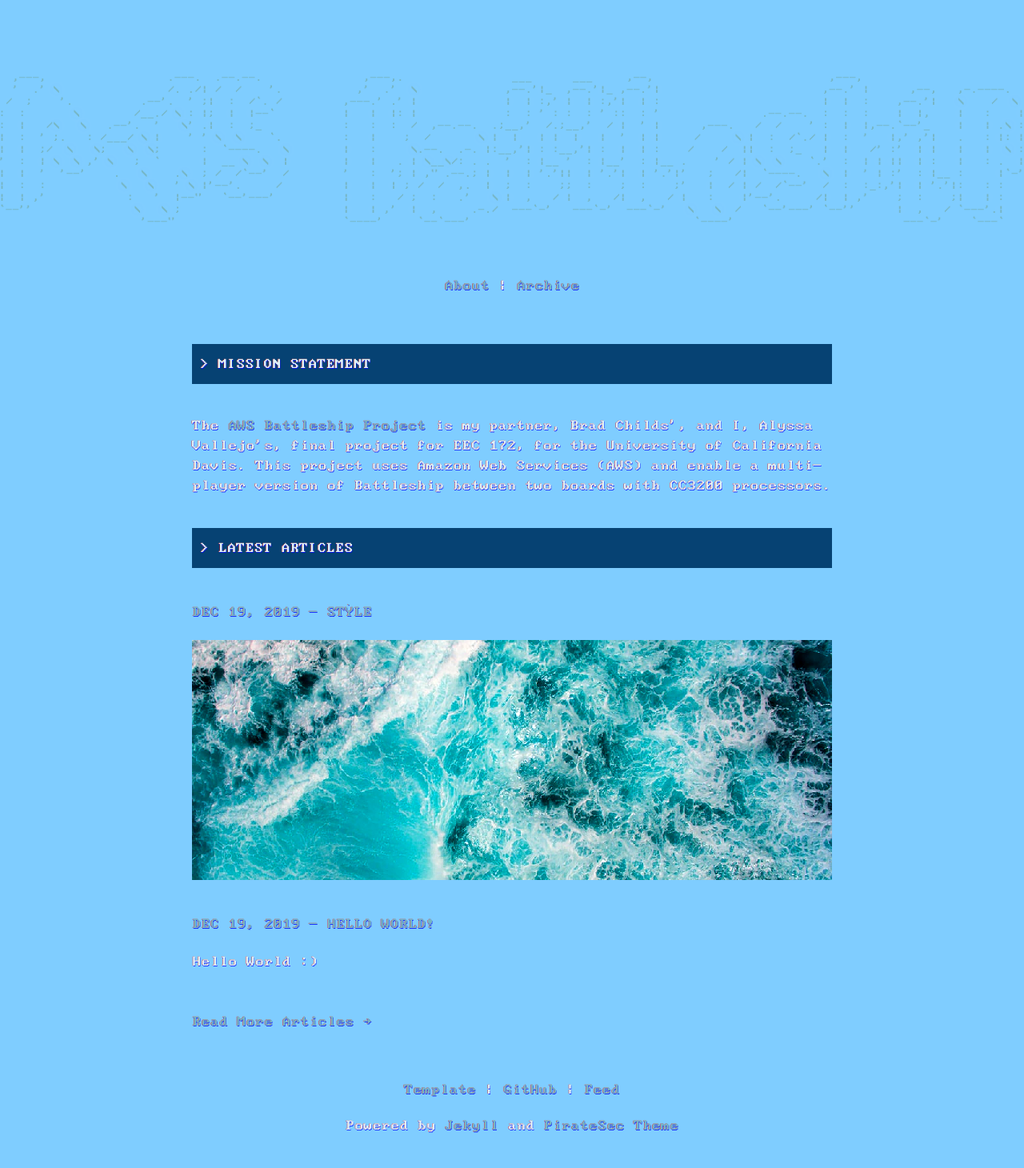
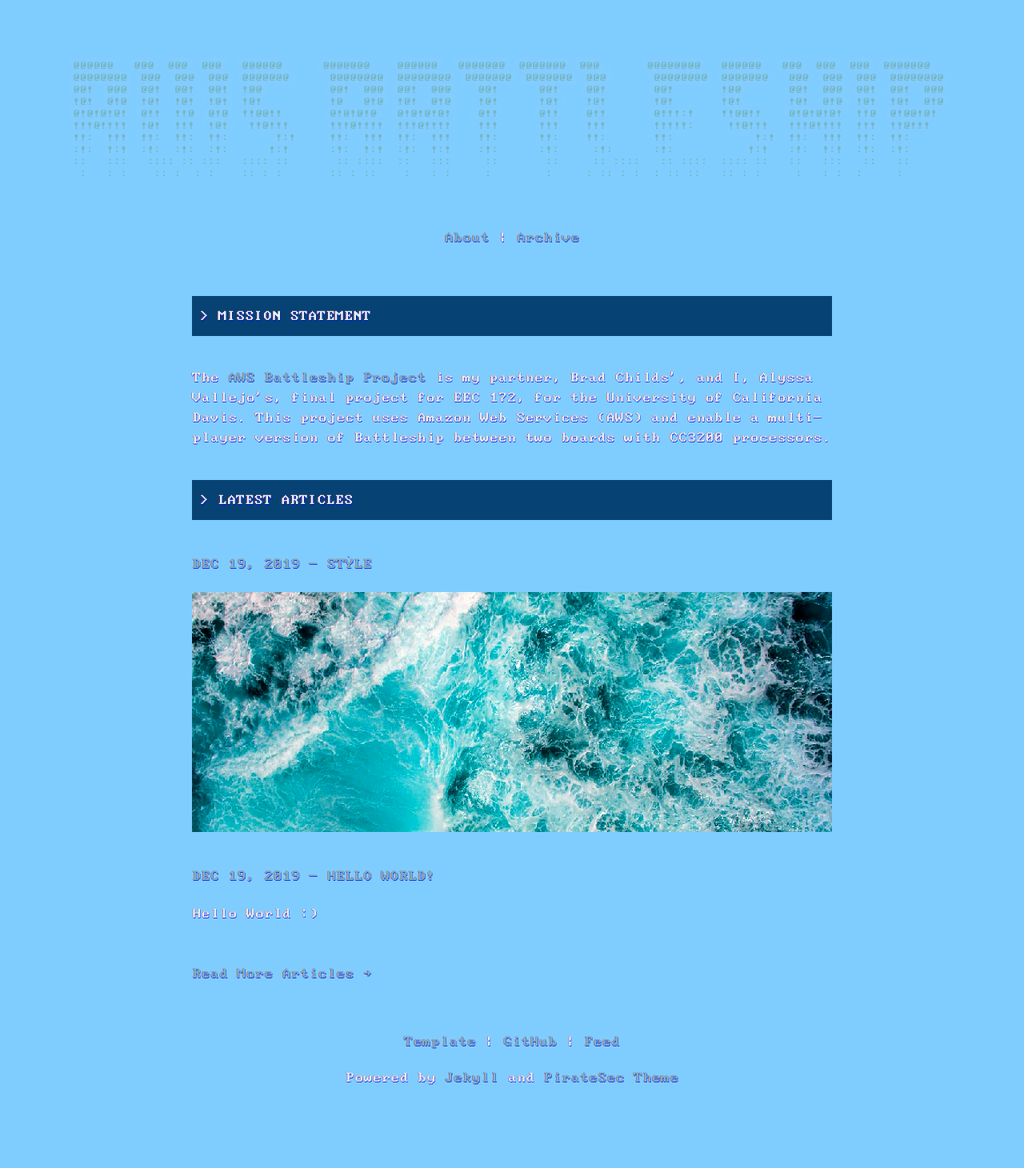
Before and after one commit to AV-CompSci-Mage/aws-battleship, a Jekyll site: the page built from index.html, in a window 1280 px wide. Shown: the whole page at 80% size. Built offline with Jekyll 4.4.1, drawn with Linux system fonts in a browser that asks for light colours; after the commit the page ends 1400 px from its top, so only the background shows below that.

Commit message:
Fixing title

```diff
--- a/_includes/ascii-logo.html
+++ b/_includes/ascii-logo.html
@@ -1,15 +1,11 @@
 
-
-   ,---,                  .---.  .--.--.               ,---,.                ___      ___     ,--,                          ,---,
-   '  .' \                /. ./| /  /    '.           ,'  .'  \             ,--.'|_  ,--.'|_ ,--.'|                        ,--.' |      ,--,   ,-.----.
-  /  ;    '.          .--'.  ' ;|  :  /`. /         ,---.' .' |             |  | :,' |  | :,'|  | :                        |  |  :    ,--.'|   \    /  \
- :  :       \        /__./ \ : |;  |  |--`          |   |  |: |             :  : ' : :  : ' ::  : '               .--.--.  :  :  :    |  |,    |   :    |
- :  |   /\   \   .--'.  '   \' .|  :  ;_            :   :  :  /  ,--.--.  .;__,'  /.;__,'  / |  ' |      ,---.   /  /    ' :  |  |,--.`--'_    |   | .\ :
- |  :  ' ;.   : /___/ \ |    ' ' \  \    `.         :   |    ;  /       \ |  |   | |  |   |  '  | |     /     \ |  :  /`./ |  :  '   |,' ,'|   .   : |: |
- |  |  ;/  \   \;   \  \;      :  `----.   \        |   :     \.--.  .-. |:__,'| : :__,'| :  |  | :    /    /  ||  :  ;_   |  |   /' :'  | |   |   |  \ :
- '  :  | \  \ ,' \   ;  `      |  __ \  \  |        |   |   . | \__\/: . .  '  : |__ '  : |__'  : |__ .    ' / | \  \    `.'  :  | | ||  | :   |   : .  |
- |  |  '  '--'    .   \    .\  ; /  /`--'  /        '   :  '; | ," .--.; |  |  | '.'||  | '.'|  | '.'|'   ;   /|  `----.   \  |  ' | :'  : |__ :     |`-'
- |  :  :           \   \   ' \ |'--'.     /         |   |  | ; /  /  ,.  |  ;  :    ;;  :    ;  :    ;'   |  / | /  /`--'  /  :  :_:,'|  | '.'|:   : :
- |  | ,'            :   '  |--"   `--'---'          |   :   / ;  :   .'   \ |  ,   / |  ,   /|  ,   / |   :    |'--'.     /|  | ,'    ;  :    ;|   | :
- `--''               \   \ ;                        |   | ,'  |  ,     .-./  ---`-'   ---`-'  ---`-'   \   \  /   `--'---' `--''      |  ,   / `---'.|
-                      '---"                         `----'     `--`---'                                 `----'                         ---`-'    `---`
+ @@@@@@   @@@  @@@  @@@   @@@@@@      @@@@@@@    @@@@@@   @@@@@@@  @@@@@@@  @@@       @@@@@@@@   @@@@@@   @@@  @@@  @@@  @@@@@@@
+ @@@@@@@@  @@@  @@@  @@@  @@@@@@@      @@@@@@@@  @@@@@@@@  @@@@@@@  @@@@@@@  @@@       @@@@@@@@  @@@@@@@   @@@  @@@  @@@  @@@@@@@@
+ @@!  @@@  @@!  @@!  @@!  !@@          @@!  @@@  @@!  @@@    @@!      @@!    @@!       @@!       !@@       @@!  @@@  @@!  @@!  @@@
+ !@!  @!@  !@!  !@!  !@!  !@!          !@   @!@  !@!  @!@    !@!      !@!    !@!       !@!       !@!       !@!  @!@  !@!  !@!  @!@
+ @!@!@!@!  @!!  !!@  @!@  !!@@!!       @!@!@!@   @!@!@!@!    @!!      @!!    @!!       @!!!:!    !!@@!!    @!@!@!@!  !!@  @!@@!@!
+ !!!@!!!!  !@!  !!!  !@!   !!@!!!      !!!@!!!!  !!!@!!!!    !!!      !!!    !!!       !!!!!:     !!@!!!   !!!@!!!!  !!!  !!@!!!
+ !!:  !!!  !!:  !!:  !!:       !:!     !!:  !!!  !!:  !!!    !!:      !!:    !!:       !!:            !:!  !!:  !!!  !!:  !!:
+ :!:  !:!  :!:  :!:  :!:      !:!      :!:  !:!  :!:  !:!    :!:      :!:     :!:      :!:           !:!   :!:  !:!  :!:  :!:
+ ::   :::   :::: :: :::   :::: ::       :: ::::  ::   :::     ::       ::     :: ::::   :: ::::  :::: ::   ::   :::   ::   ::
+  :   : :    :: :  : :    :: : :       :: : ::    :   : :     :        :     : :: : :  : :: ::   :: : :     :   : :  :     :
```
